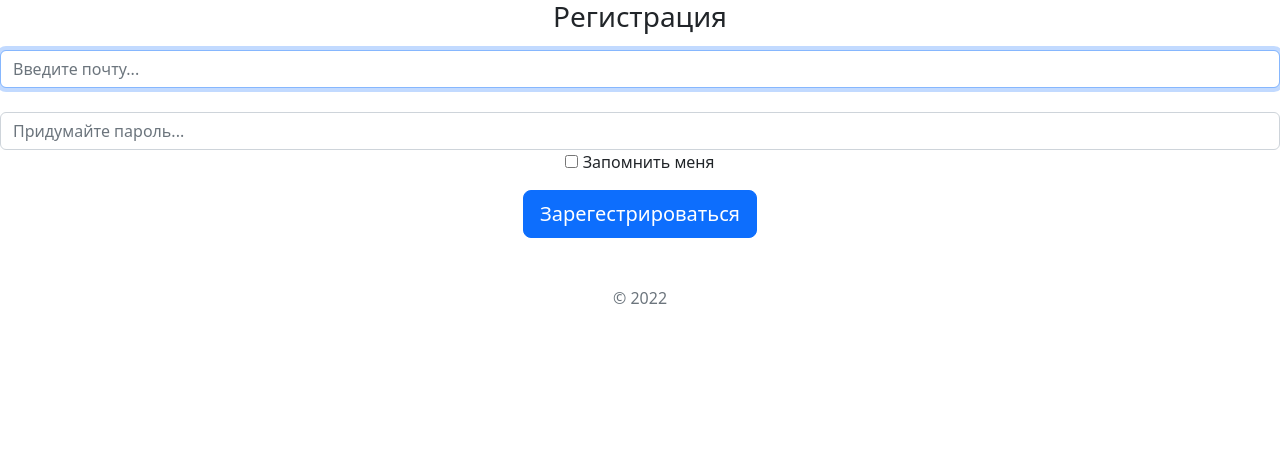
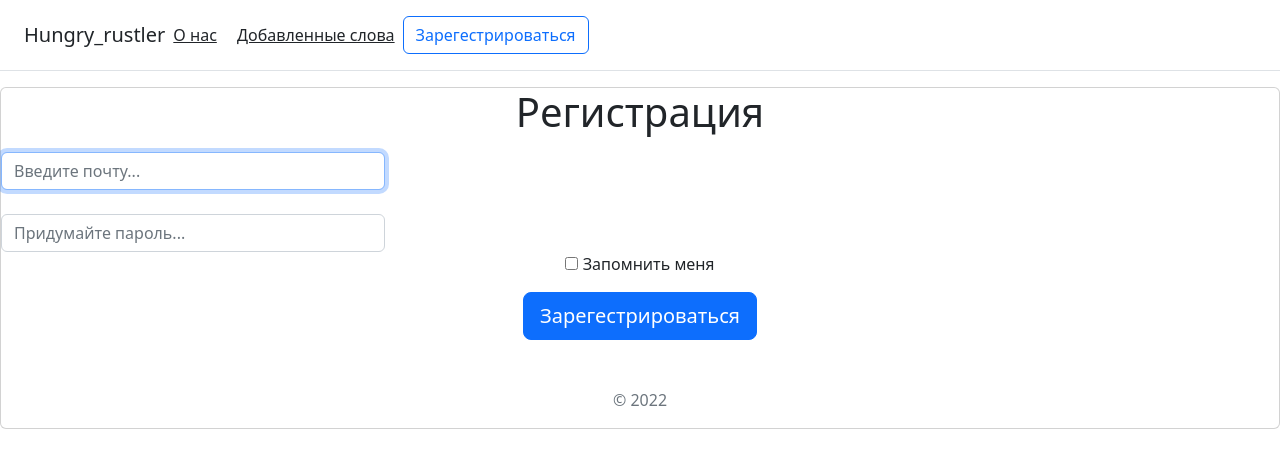
Before and after one commit to V1kaNikolaeva/languagesWebsite, a Django app: page /sing-in in a window 1280 px wide. Shown: the top 468 px of the page. Run offline with Django 4.2, Linux system fonts and the light colour scheme.

Commit message:
add file

```diff
--- a/taskmanager/main/templates/main/singin.html
+++ b/taskmanager/main/templates/main/singin.html
@@ -11,11 +11,23 @@
 </head>
 
 <body class="text-center">
+<div class="d-flex flex-column flex-md-row align-items-center p-3 px-md-4 mb-3 bg-white border-bottom box-shadow">
+    <h5 class="my-0 mr-md-auto font-weight-normal">Hungry_rustler</h5>
+    <nav class="my-2 my-md-0 mr-md-3">
+        <a class="p-2 text-dark" href="/about-us">О нас</a>
+        <a class="p-2 text-dark" href="#">Добавленные слова</a>
+    </nav>
+    <a class="btn btn-outline-primary" href="/sing-in">Зарегестрироваться</a>
+</div>
+<div class="card mb-3 text-center">
     <form class="form-signin">
-    <h1 class="h3 mb-3 font-weight-normal">Регистрация</h1>
-    <input type="email" id="inputEmail" class="form-control" placeholder="Введите почту..." required="" autofocus="">
+        <h1 class="h1 mb-3 font-weight-normal">Регистрация</h1>
+        <input type="email" id="inputEmail" class="form-control" placeholder="Введите почту..."
+               required="" autofocus=""
+               style="width: 24rem;">
         <label></label>
-    <input type="password" id="inputPassword" class="form-control" placeholder="Придумайте пароль..." required="">
+        <input type="password" id="inputPassword" class="form-control" placeholder="Придумайте пароль..." required=""
+               style="width: 24rem;">
         <div class="checkbox mb-3">
             <label>
                 <input type="checkbox" value="remember-me"> Запомнить меня
@@ -24,7 +36,7 @@
         <button class="btn btn-lg btn-primary btn-block" type="submit">Зарегестрироваться</button>
         <p class="mt-5 mb-3 text-muted">© 2022</p>
     </form>
-
+</div>
 
 </body>
 </html>
```
Lines whose indentation alone changed are shown as unchanged.
